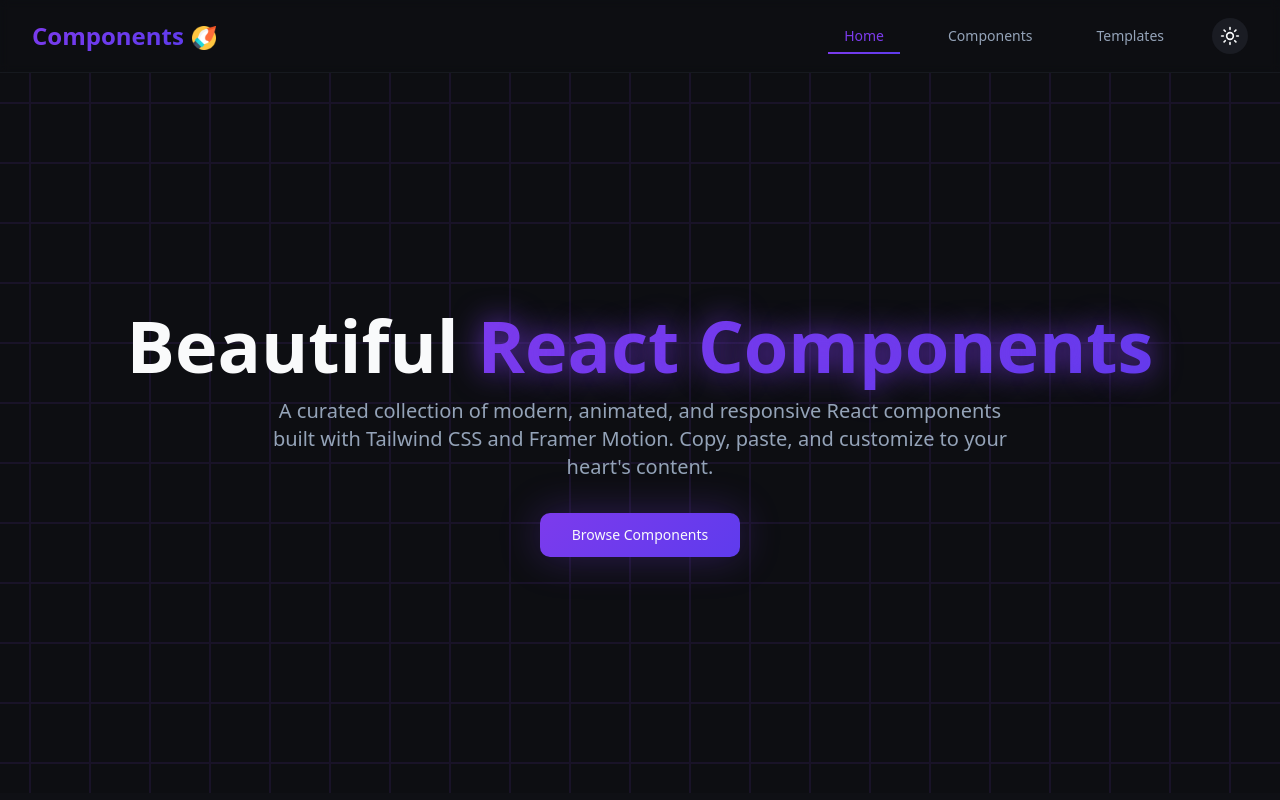
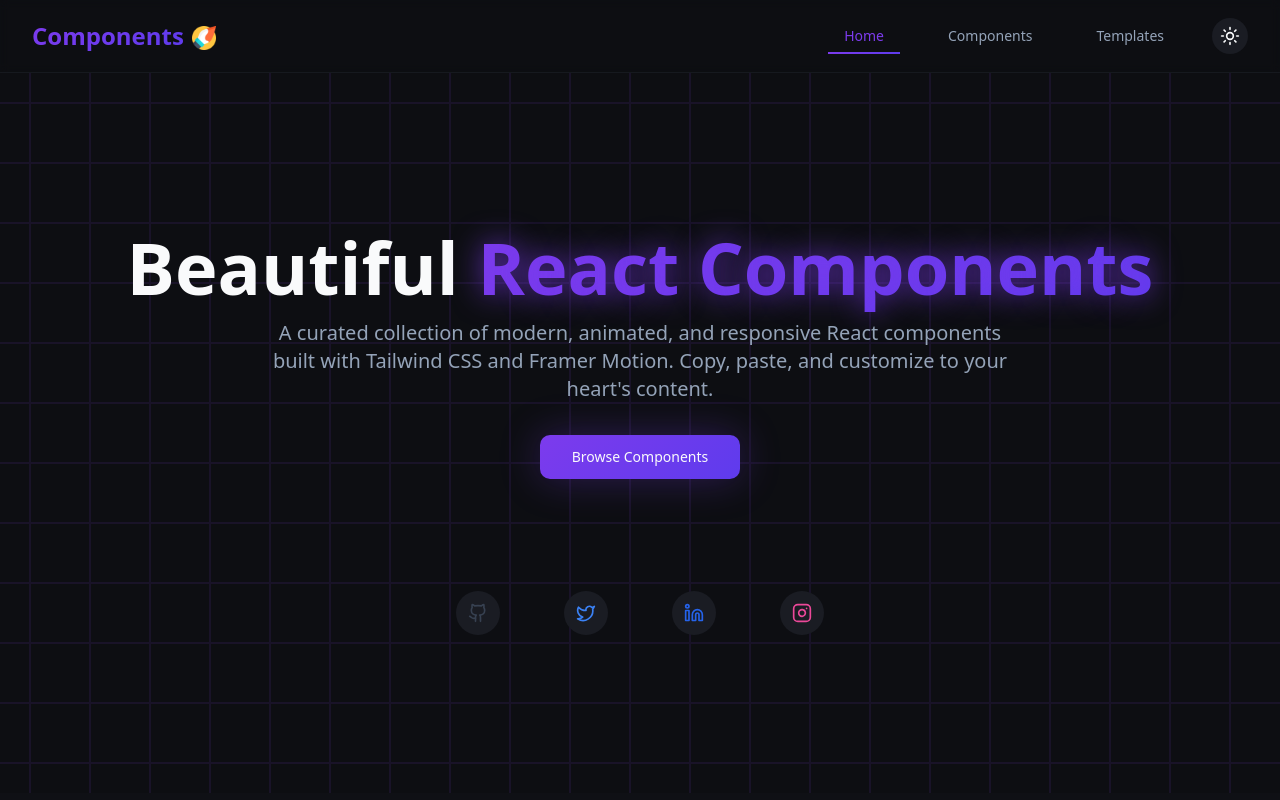
Before and after one commit to Hard-Patel/Spartan-UI, a React (Vite) app: page / in a window 1280 px wide. Shown: the top 800 px of the page. Built offline with nearby package versions, Linux system fonts and the light colour scheme.

Commit message:
updating minor details

```diff
--- /dev/null
+++ b/src/components/common/ConnectWithMe.tsx
@@ -0,0 +1,54 @@
+import { Github, Instagram, Linkedin, Twitter } from "lucide-react";
+
+const ConnectWithMeProps = {
+  githubUrl: "https://github.com/Hard-patel",
+  twitterUrl: "https://x.com/Hardpatel2602",
+  linkedinUrl: "https://www.linkedin.com/in/hard-patel-b0b508215/",
+  instagramUrl: "https://www.instagram.com/hardpatel2626/",
+};
+
+export function ConnectWithMe() {
+  return (
+    <div className="flex items-center space-x-4 sm:space-x-12 md:space-x-16 mt-8 sm:mt-20 md:mt-28 justify-center">
+      <a
+        href={ConnectWithMeProps.githubUrl}
+        target="_blank"
+        rel="noopener noreferrer"
+        aria-label="GitHub"
+        className="p-3 bg-muted hover:bg-foreground/10 rounded-full"
+      >
+        <Github className="w-5 h-5 text-gray-700" />
+      </a>
+
+      <a
+        href={ConnectWithMeProps.twitterUrl}
+        target="_blank"
+        rel="noopener noreferrer"
+        aria-label="Twitter"
+        className="p-3 bg-muted hover:bg-foreground/10 rounded-full"
+      >
+        <Twitter className="w-5 h-5 text-blue-500 " />
+      </a>
+
+      <a
+        href={ConnectWithMeProps.linkedinUrl}
+        target="_blank"
+        rel="noopener noreferrer"
+        aria-label="LinkedIn"
+        className="p-3 bg-muted hover:bg-foreground/10 rounded-full"
+      >
+        <Linkedin className="w-5 h-5 text-blue-600 " />
+      </a>
+
+      <a
+        href={ConnectWithMeProps.instagramUrl}
+        target="_blank"
+        rel="noopener noreferrer"
+        aria-label="Instagram"
+        className="p-3 bg-muted hover:bg-foreground/10 rounded-full"
+      >
+        <Instagram className="w-5 h-5 text-pink-500" />
+      </a>
+    </div>
+  );
+}
--- a/src/components/preview/UserAvatarsPreview.tsx
+++ b/src/components/preview/UserAvatarsPreview.tsx
@@ -8,7 +8,7 @@
   return (
     <div className="flex flex-col items-center">
       <p className="mb-4">Hover over specific user</p>
-      <div className="flex gap-x-24 items-center">
+      <div className="flex flex-col gap-y-12 md:gap-y-0 md:flex-row gap-x-24 items-center">
         <UserAvatars
           users={[
             {
--- a/src/components/sections/Hero.tsx
+++ b/src/components/sections/Hero.tsx
@@ -2,6 +2,7 @@
 import { Link } from "react-router-dom";
 import { InteractiveGrid } from "../common/InteractiveGrid";
 import { Button } from "../ui/button";
+import { ConnectWithMe } from "../common/ConnectWithMe";
 
 const HeroSection = () => {
   return (
@@ -43,6 +44,8 @@
             </Button>
           </motion.div>
         </div>
+
+        <ConnectWithMe />
       </div>
 
       {/* Animated glowing grid */}
```
